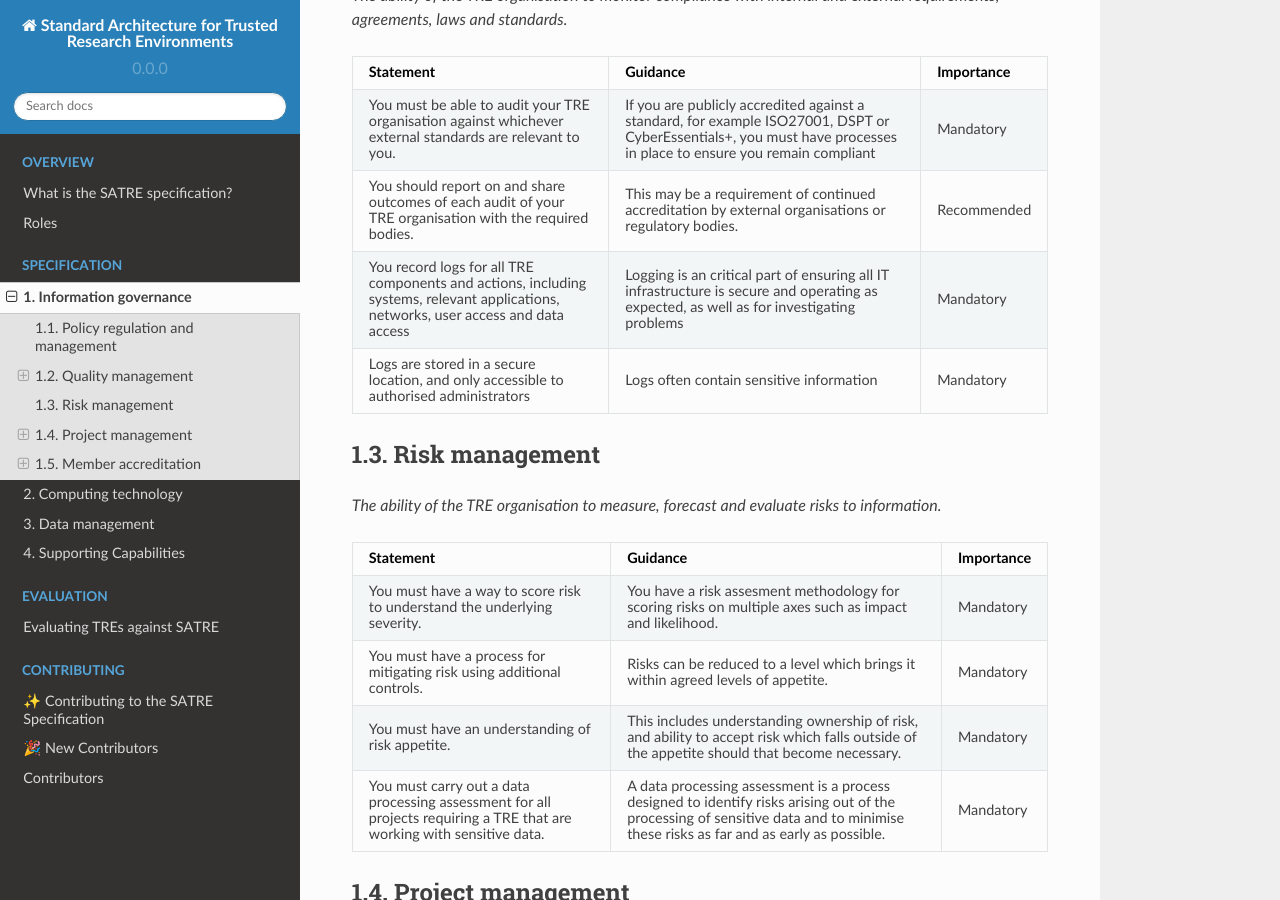
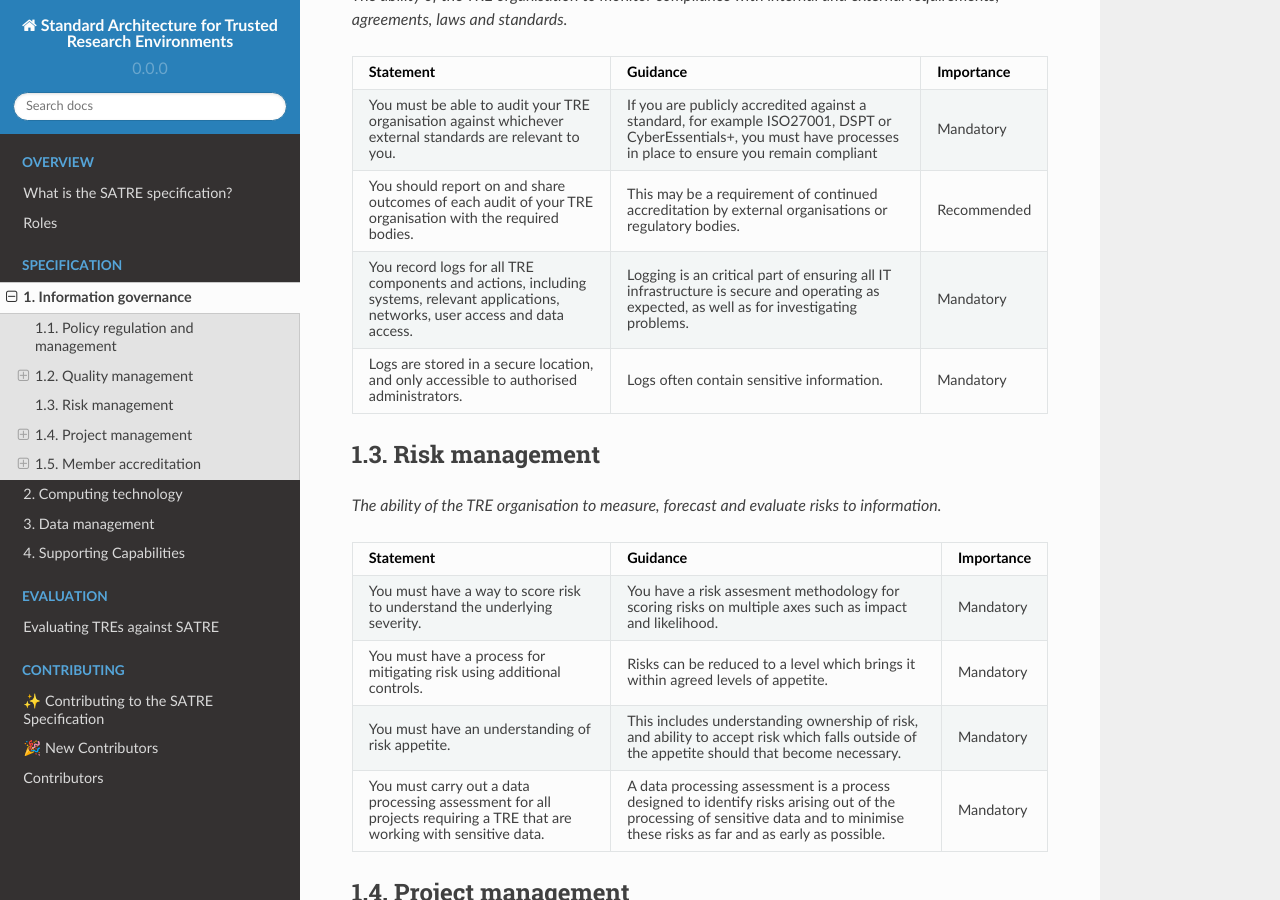
Before and after one commit to sa-tre/satre-specification, a Sphinx documentation site: the page built from docs/source/pillars/information_governance.md, in a window 1280 px wide and 900 px high, scrolled down 1749 px. Built offline with Sphinx 7.4.7 and the Read the Docs theme 2.0.0, drawn with Linux system fonts in a browser that asks for light colours.

Commit message:
Add full stops

````diff
--- a/docs/source/pillars/information_governance.md
+++ b/docs/source/pillars/information_governance.md
@@ -91,11 +91,11 @@ _The ability of the TRE organisation to monitor compliance with internal and ext
 * - You should report on and share outcomes of each audit of your TRE organisation with the required bodies.
   - This may be a requirement of continued accreditation by external organisations or regulatory bodies.
   - Recommended
-* - You record logs for all TRE components and actions, including systems, relevant applications, networks, user access and data access
-  - Logging is an critical part of ensuring all IT infrastructure is secure and operating as expected, as well as for investigating problems
+* - You record logs for all TRE components and actions, including systems, relevant applications, networks, user access and data access.
+  - Logging is an critical part of ensuring all IT infrastructure is secure and operating as expected, as well as for investigating problems.
   - Mandatory
-* - Logs are stored in a secure location, and only accessible to authorised administrators
-  - Logs often contain sensitive information
+* - Logs are stored in a secure location, and only accessible to authorised administrators.
+  - Logs often contain sensitive information.
   - Mandatory
 ```
 
````
